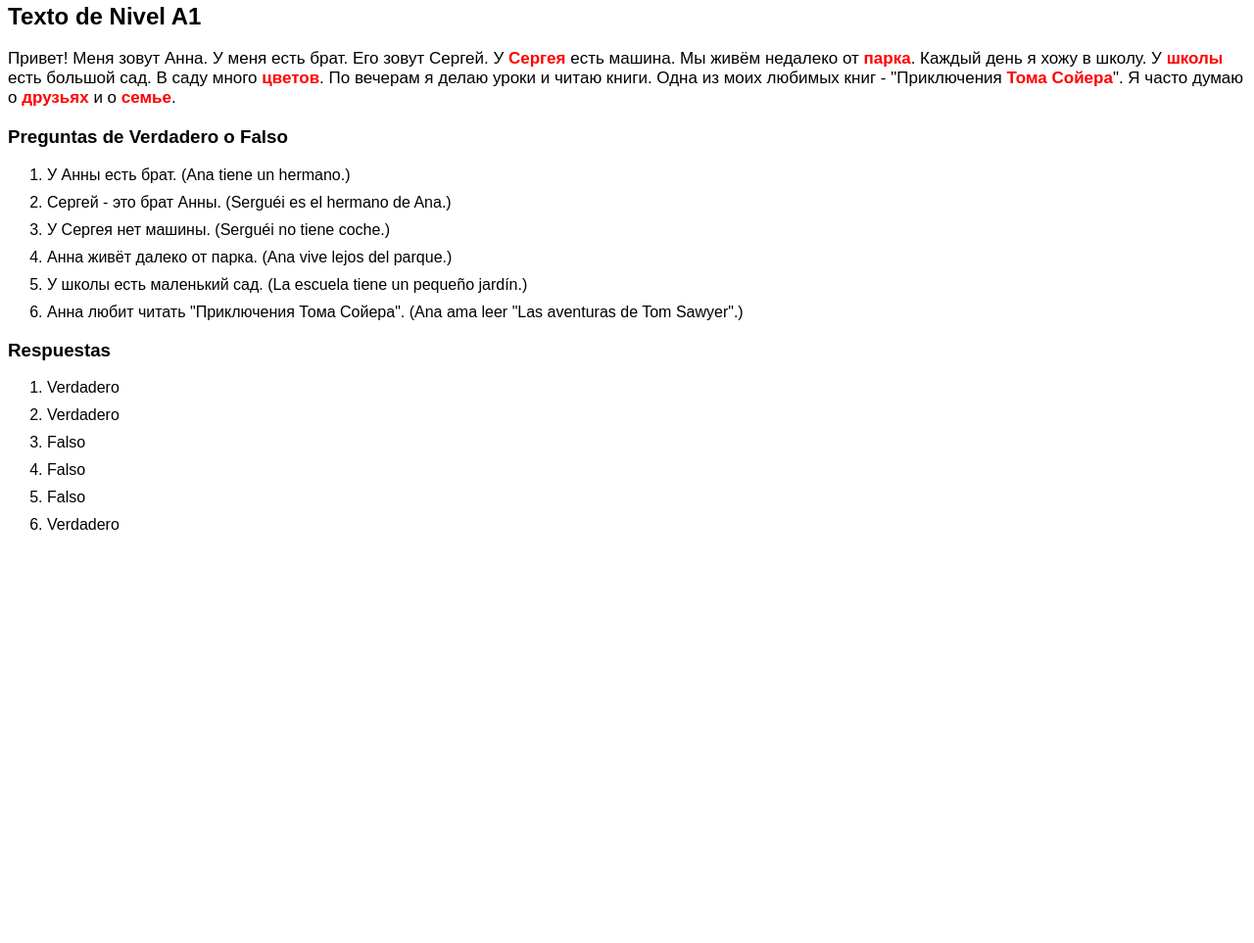
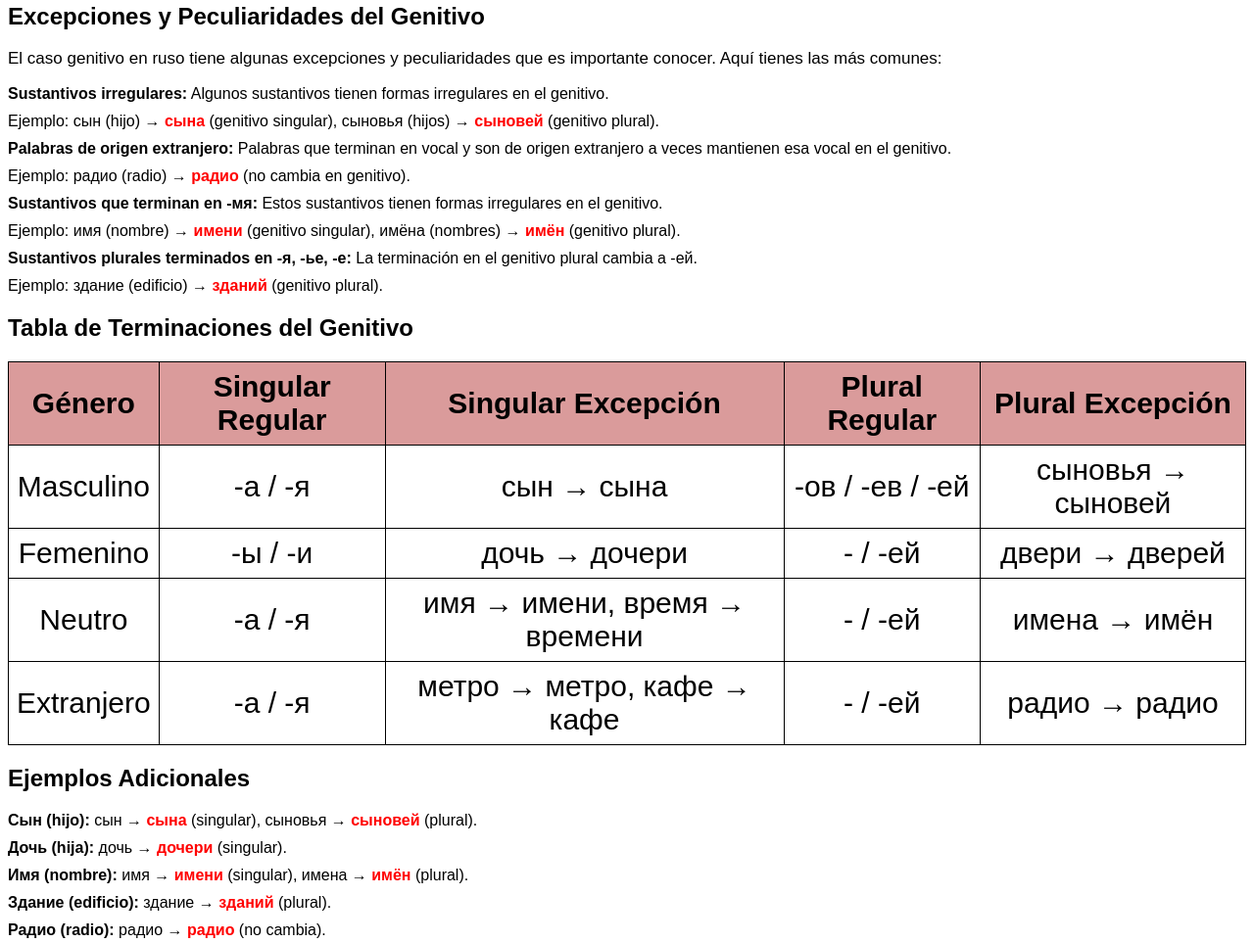
Before and after one commit to Gyrkora/russian-lessons, a plain HTML site: page genitivo.html in a window 1280 px wide. Shown: the part 751-1714 px from the top of the page at 98% size. Before the commit the page ends 1312 px from the top, so only its background shows below. Drawn offline with Linux system fonts and the light colour scheme.

Commit message:
expcepciones genitivo

```diff
--- a/genitivo.html
+++ b/genitivo.html
@@ -103,6 +103,122 @@
 			</tr>
 		</table>
 
+		<h2>Excepciones y Peculiaridades del Genitivo</h2>
+		<p>
+			El caso genitivo en ruso tiene algunas excepciones y peculiaridades que es
+			importante conocer. Aquí tienes las más comunes:
+		</p>
+		<ul>
+			<li>
+				<strong>Sustantivos irregulares:</strong> Algunos sustantivos tienen
+				formas irregulares en el genitivo.
+				<ul>
+					<li>
+						Ejemplo: сын (hijo) → <span class="genitive">сына</span> (genitivo
+						singular), сыновья (hijos) →
+						<span class="genitive">сыновей</span> (genitivo plural).
+					</li>
+				</ul>
+			</li>
+			<li>
+				<strong>Palabras de origen extranjero:</strong> Palabras que terminan en
+				vocal y son de origen extranjero a veces mantienen esa vocal en el
+				genitivo.
+				<ul>
+					<li>
+						Ejemplo: радио (radio) → <span class="genitive">радио</span> (no
+						cambia en genitivo).
+					</li>
+				</ul>
+			</li>
+			<li>
+				<strong>Sustantivos que terminan en -мя:</strong> Estos sustantivos
+				tienen formas irregulares en el genitivo.
+				<ul>
+					<li>
+						Ejemplo: имя (nombre) →
+						<span class="genitive">имени</span> (genitivo singular), имёна
+						(nombres) → <span class="genitive">имён</span> (genitivo plural).
+					</li>
+				</ul>
+			</li>
+			<li>
+				<strong>Sustantivos plurales terminados en -я, -ье, -е:</strong> La
+				terminación en el genitivo plural cambia a -ей.
+				<ul>
+					<li>
+						Ejemplo: здание (edificio) →
+						<span class="genitive">зданий</span> (genitivo plural).
+					</li>
+				</ul>
+			</li>
+		</ul>
+
+		<h2>Tabla de Terminaciones del Genitivo</h2>
+		<table>
+			<tr>
+				<th>Género</th>
+				<th>Singular Regular</th>
+				<th>Singular Excepción</th>
+				<th>Plural Regular</th>
+				<th>Plural Excepción</th>
+			</tr>
+			<tr>
+				<td>Masculino</td>
+				<td>-а / -я</td>
+				<td>сын → сына</td>
+				<td>-ов / -ев / -ей</td>
+				<td>сыновья → сыновей</td>
+			</tr>
+			<tr>
+				<td>Femenino</td>
+				<td>-ы / -и</td>
+				<td>дочь → дочери</td>
+				<td>- / -ей</td>
+				<td>двери → дверей</td>
+			</tr>
+			<tr>
+				<td>Neutro</td>
+				<td>-а / -я</td>
+				<td>имя → имени, время → времени</td>
+				<td>- / -ей</td>
+				<td>имена → имён</td>
+			</tr>
+			<tr>
+				<td>Extranjero</td>
+				<td>-а / -я</td>
+				<td>метро → метро, кафе → кафе</td>
+				<td>- / -ей</td>
+				<td>радио → радио</td>
+			</tr>
+		</table>
+
+		<h2>Ejemplos Adicionales</h2>
+		<ul>
+			<li>
+				<strong>Сын (hijo):</strong> сын →
+				<span class="genitive">сына</span> (singular), сыновья →
+				<span class="genitive">сыновей</span> (plural).
+			</li>
+			<li>
+				<strong>Дочь (hija):</strong> дочь →
+				<span class="genitive">дочери</span> (singular).
+			</li>
+			<li>
+				<strong>Имя (nombre):</strong> имя →
+				<span class="genitive">имени</span> (singular), имена →
+				<span class="genitive">имён</span> (plural).
+			</li>
+			<li>
+				<strong>Здание (edificio):</strong> здание →
+				<span class="genitive">зданий</span> (plural).
+			</li>
+			<li>
+				<strong>Радио (radio):</strong> радио →
+				<span class="genitive">радио</span> (no cambia).
+			</li>
+		</ul>
+
 		<h2>Texto de Nivel A1</h2>
 		<p>
 			Привет! Меня зовут Анна. У меня есть брат. Его зовут Сергей. У
```
